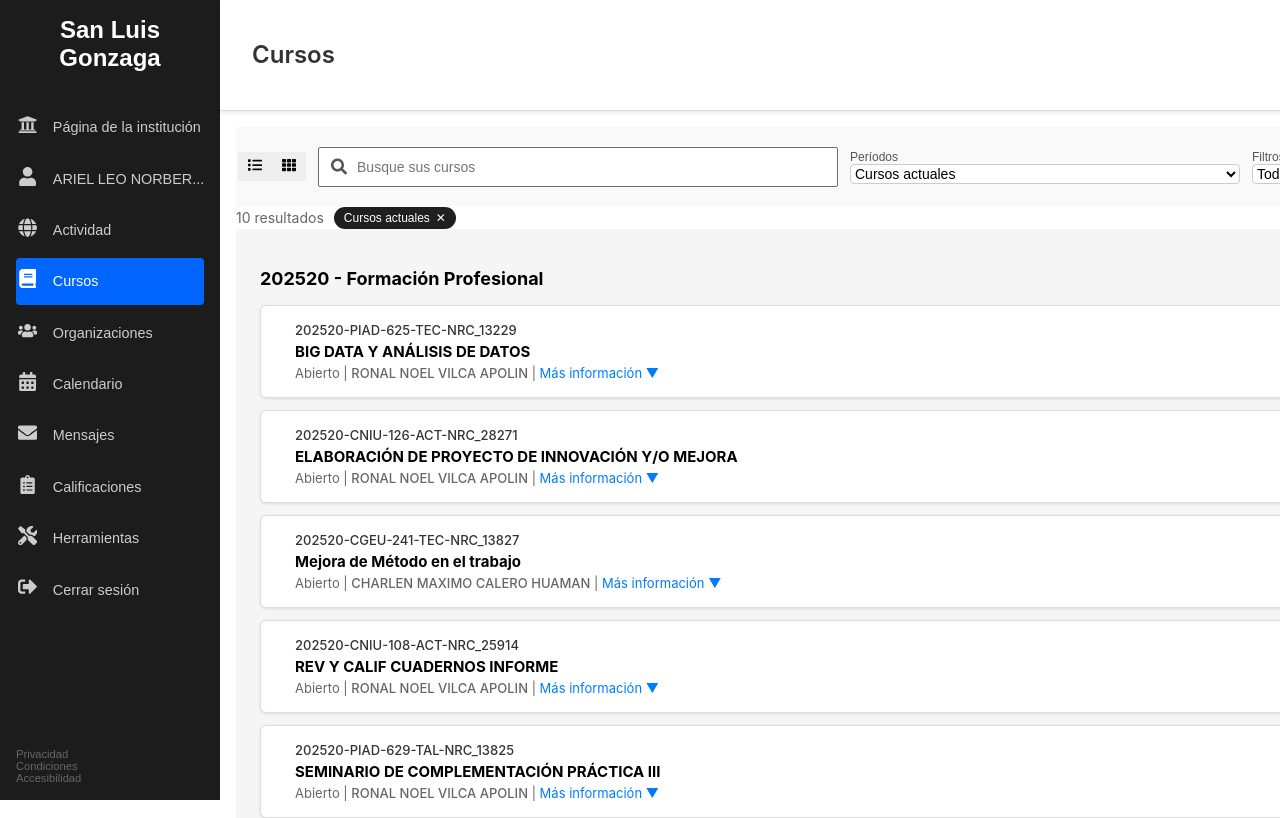
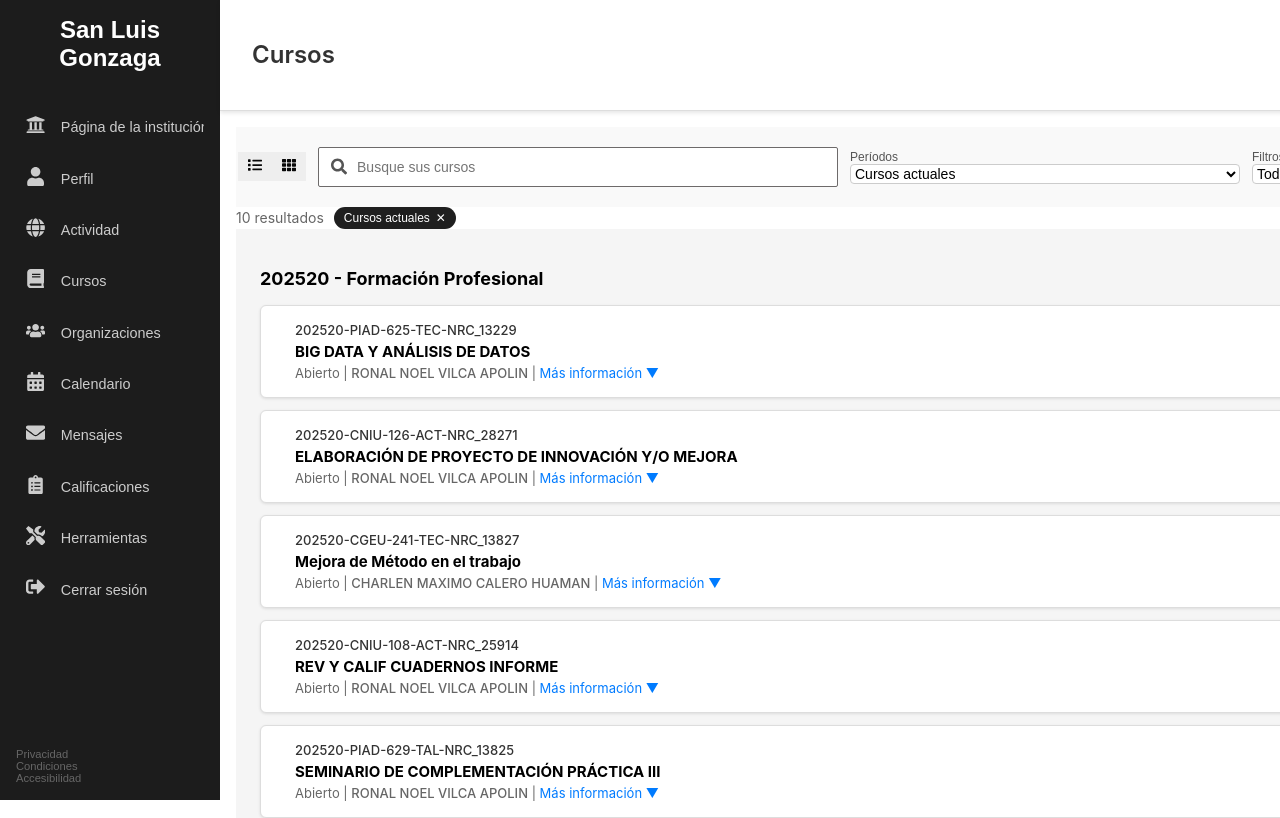
Before and after one commit to MateoNorberto/PLATAFORMA_DIGITAL, a React (Create React App) app in the folder nombre-del-proyecto/mi-app/: page / in a window 1280 px wide. Shown: the top 818 px of the page. Built offline with nearby package versions, Linux system fonts and the light colour scheme.

Commit message:
mejorando los datos de sidebar

```diff
--- a/nombre-del-proyecto/mi-app/src/App.js
+++ b/nombre-del-proyecto/mi-app/src/App.js
@@ -1,19 +1,55 @@
+import { useState } from 'react';
 import Sidebar from './componentes/Sidebar';
 import Header from './componentes/Header';
 import SearchBar from './componentes/SearchBar';
 import Filters from './componentes/Filters';
-import CoursesSection from './componentes/CoursesSection'; // Nuevo import
+import CoursesSection from './componentes/CoursesSection';
+
+// Importa otros componentes según los necesites
+// import Perfil from './componentes/Perfil';
+// import Actividad from './componentes/Actividad';
+// ...
 
 function App() {
+  const [activeSection, setActiveSection] = useState('Cursos'); // valor por defecto
+
+  // Función para renderizar contenido dinámico
+  const renderMainContent = () => {
+    switch (activeSection) {
+      case 'Cursos':
+        return (
+          <>
+            <SearchBar />
+            <Filters />
+            <CoursesSection />
+          </>
+        );
+      case 'Perfil':
+        return <div>Contenido del Perfil</div>;
+      case 'Actividad':
+        return <div>Contenido de la Actividad</div>;
+      case 'Organizaciones':
+        return <div>Contenido de las Organizaciones</div>;
+      case 'Calendario':
+        return <div>Contenido del Calendario</div>;
+      case 'Mensajes':
+        return <div>Contenido de los Mensajes</div>;
+      case 'Calificaciones':
+        return <div>Contenido de las Calificaciones</div>;
+      case 'Herramientas':
+        return <div>Contenido de las Herramientas</div>;
+      default:
+        return <div>Selecciona una sección</div>;
+    }
+  };
+
   return (
     <div style={{ display: 'flex', minHeight: '100vh' }}>
-      <Sidebar />
+      <Sidebar onSectionChange={setActiveSection} activeSection={activeSection} />
       <div style={{ flex: 1, display: 'flex', flexDirection: 'column' }}>
         <Header />
         <main style={{ padding: '1rem', flex: 1 }}>
-          <SearchBar />
-          <Filters />
-          <CoursesSection /> {/* Nuevo componente agregado */}
+          {renderMainContent()}
         </main>
       </div>
     </div>
--- a/nombre-del-proyecto/mi-app/src/componentes/Sidebar.jsx
+++ b/nombre-del-proyecto/mi-app/src/componentes/Sidebar.jsx
@@ -1,24 +1,63 @@
 import React from 'react';
-import SidebarLogo from './SidebarLogo'; // ← IMPORTAS el logo personalizado
-import SidebarMenuItem from './SidebarMenuItem'; // ← Para usar los ítems del menú
-import { FaUniversity, FaUser, FaGlobe, FaBook, FaUsers, FaCalendarAlt, FaEnvelope, FaClipboardList, FaTools, FaSignOutAlt } from 'react-icons/fa';
+import SidebarLogo from './SidebarLogo';
+import SidebarMenuItem from './SidebarMenuItem';
+import {
+  FaUniversity, FaUser, FaGlobe, FaBook, FaUsers,
+  FaCalendarAlt, FaEnvelope, FaClipboardList, FaTools, FaSignOutAlt
+} from 'react-icons/fa';
 
-const Sidebar = () => {
+const Sidebar = ({ onSectionChange }) => {
   const items = [
     {
       icon: <FaUniversity />,
       label: 'Página de la institución',
       onClick: () => window.open('https://www.sanluisgonzaga.edu.pe', '_blank'),
     },
-    { icon: <FaUser />, label: 'ARIEL LEO NORBER...' },
-    { icon: <FaGlobe />, label: 'Actividad' },
-    { icon: <FaBook />, label: 'Cursos', active: true },
-    { icon: <FaUsers />, label: 'Organizaciones' },
-    { icon: <FaCalendarAlt />, label: 'Calendario' },
-    { icon: <FaEnvelope />, label: 'Mensajes' },
-    { icon: <FaClipboardList />, label: 'Calificaciones' },
-    { icon: <FaTools />, label: 'Herramientas' },
-    { icon: <FaSignOutAlt />, label: 'Cerrar sesión' },
+    {
+      icon: <FaUser />,
+      label: 'Perfil',
+      onClick: () => onSectionChange('Perfil'),
+    },
+    {
+      icon: <FaGlobe />,
+      label: 'Actividad',
+      onClick: () => onSectionChange('Actividad'),
+    },
+    {
+      icon: <FaBook />,
+      label: 'Cursos',
+      onClick: () => onSectionChange('Cursos'),
+    },
+    {
+      icon: <FaUsers />,
+      label: 'Organizaciones',
+      onClick: () => onSectionChange('Organizaciones'),
+    },
+    {
+      icon: <FaCalendarAlt />,
+      label: 'Calendario',
+      onClick: () => onSectionChange('Calendario'),
+    },
+    {
+      icon: <FaEnvelope />,
+      label: 'Mensajes',
+      onClick: () => onSectionChange('Mensajes'),
+    },
+    {
+      icon: <FaClipboardList />,
+      label: 'Calificaciones',
+      onClick: () => onSectionChange('Calificaciones'),
+    },
+    {
+      icon: <FaTools />,
+      label: 'Herramientas',
+      onClick: () => onSectionChange('Herramientas'),
+    },
+    {
+      icon: <FaSignOutAlt />,
+      label: 'Cerrar sesión',
+      onClick: () => alert('Sesión cerrada'),
+    },
   ];
 
   return (
@@ -33,22 +72,15 @@ const Sidebar = () => {
       boxSizing: 'border-box',
       fontFamily: 'Arial, sans-serif'
     }}>
-
-      {/* Aquí usamos el componente SidebarLogo */}
       <SidebarLogo />
-
-      {/* Listamos los items del menú */}
       {items.map((item, index) => (
         <SidebarMenuItem
           key={index}
           icon={item.icon}
           label={item.label}
-          active={item.active}
           onClick={item.onClick}
         />
       ))}
-
-      {/* Pie de página del sidebar */}
       <div style={{ marginTop: 'auto', fontSize: '0.7rem', color: '#666', paddingTop: '1rem' }}>
         <div>Privacidad</div>
         <div>Condiciones</div>
--- a/nombre-del-proyecto/mi-app/src/componentes/SidebarMenuItem.jsx
+++ b/nombre-del-proyecto/mi-app/src/componentes/SidebarMenuItem.jsx
@@ -1,10 +1,10 @@
-
+import React from 'react';
 
 const SidebarMenuItem = ({ icon, label, active, onClick }) => {
   const baseStyle = {
     display: 'flex',
     alignItems: 'center',
-    padding: '0.7rem 0.1rem',
+    padding: '0.7rem 0.6rem',
     marginBottom: '0.3rem',
     backgroundColor: active ? '#0066ff' : 'transparent',
     color: active ? '#fff' : '#ccc',
@@ -18,22 +18,22 @@ const SidebarMenuItem = ({ icon, label, active, onClick }) => {
     transform: 'translateX(0)',
   };
 
-  const handleMouseEnter = (e) => {
-    e.currentTarget.style.transform = 'translateX(5px)';
-    e.currentTarget.style.backgroundColor = '#333';
+  const hoverStyle = {
+    backgroundColor: active ? '#0066ff' : '#333',
+    transform: 'translateX(5px)',
   };
 
-  const handleMouseLeave = (e) => {
-    e.currentTarget.style.transform = 'translateX(0)';
-    e.currentTarget.style.backgroundColor = active ? '#0066ff' : 'transparent';
-  };
+  const [hovered, setHovered] = React.useState(false);
 
   return (
     <div
-      style={baseStyle}
+      style={{
+        ...baseStyle,
+        ...(hovered ? hoverStyle : {}),
+      }}
       onClick={onClick}
-      onMouseEnter={handleMouseEnter}
-      onMouseLeave={handleMouseLeave}
+      onMouseEnter={() => setHovered(true)}
+      onMouseLeave={() => setHovered(false)}
       title={label}
     >
       <span style={{ marginRight: '1rem', fontSize: '1.2rem' }}>{icon}</span>
```
Also changed, not shown: nombre-del-proyecto/mi-app/src/pages/Actividad.jsx (added), nombre-del-proyecto/mi-app/src/pages/Calendario.jsx (added), nombre-del-proyecto/mi-app/src/pages/Calificaciones.jsx (added), nombre-del-proyecto/mi-app/src/pages/Herramientas.jsx (added), nombre-del-proyecto/mi-app/src/pages/Mensajes.jsx (added), nombre-del-proyecto/mi-app/src/pages/Organizacioes.jsx (added), nombre-del-proyecto/mi-app/src/pages/Perfil.jsx (added).
